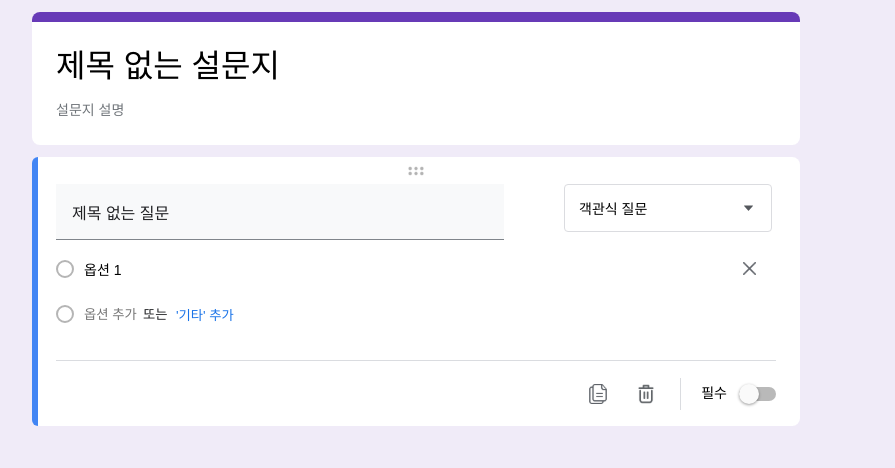
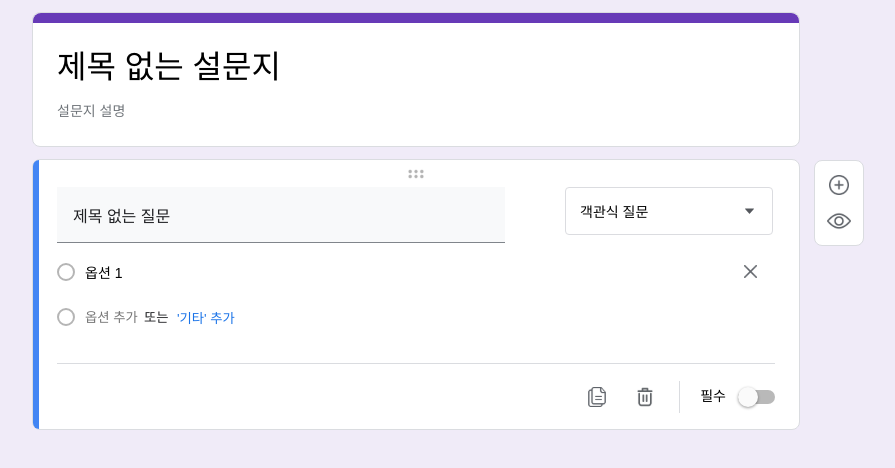
Before and after one commit to yyuli/google-form, a React (Create React App) app: page / in a window 1280 px wide. Shown: the top 468 px of the page, without its empty margins (224-1119 px from the left). Built offline with nearby package versions, Linux system fonts and the light colour scheme.

Commit message:
Feat: 질문 추가 기능 구현

```diff
--- a/src/components/QuestionBox/QuestionBox.jsx
+++ b/src/components/QuestionBox/QuestionBox.jsx
@@ -28,6 +28,8 @@ import {
   ToggleSwitchDiv,
   ToggleButtonSpan,
 } from "./QuestionBoxStyle";
+import NavigationBox from "../NavigationBox/NavigationBox";
+import QuestionItem from "../QuestionItem/QuestionItem";
 
 export default function QuestionBox() {
   const [isActiveTypeSelect, setIsActiveTypeSelect] = useState(false);
@@ -36,6 +38,15 @@ export default function QuestionBox() {
   const [questionItem, setQuestionItem] = useState("옵션 1");
   const [isQuestionListInputHovered, setIsQuestionListInputHovered] =
     useState(false);
+  const [items, setItems] = useState([]);
+  const addItem = () => {
+    const newItem = {
+      title: questionTitle,
+      items: [questionItem],
+    };
+
+    setItems([...items, newItem]);
+  };
   const handleQuestionTitleChange = (e) => {
     setQuestionTitle(e.target.value);
   };
@@ -43,7 +54,9 @@ export default function QuestionBox() {
     setQuestionItem(e.target.value);
   };
   return (
+    <>
       <QuestionBoxWrap>
+        <NavigationBox addItem={addItem} />
         <h2 className="a11y-hidden">질문</h2>
         <QuestionDragBtn />
         <SelectedBoxLeftColor />
@@ -87,7 +100,7 @@ export default function QuestionBox() {
             onMouseLeave={() => setIsQuestionListInputHovered(false)}
           >
             {isQuestionListInputHovered && <QuestionListDragBtn />}
-          <img src={circle} alt="빈 라디오 버튼"></img>
+            <img src={circle} alt="빈 라디오 버튼" />
             <AnimateQuestionListDiv>
               <QuestionListInput
                 type="text"
@@ -99,7 +112,7 @@ export default function QuestionBox() {
             <QuestionListRemoveBtn />
           </QuestionListDiv>
           <QuestionListDiv>
-          <img src={circle} alt="빈 라디오 버튼"></img>
+            <img src={circle} alt="빈 라디오 버튼" />
             <QuestionListAddInput placeholder="옵션 추가" />
             <QuestionListSpan>또는</QuestionListSpan>
             <QuestionListAddBtn>'기타' 추가</QuestionListAddBtn>
@@ -126,5 +139,9 @@ export default function QuestionBox() {
           </QuestionListIconDiv>
         </QuestionListSection>
       </QuestionBoxWrap>
+      {items.map((item, index) => (
+        <QuestionItem key={index} item={item} />
+      ))}
+    </>
   );
 }
--- a/src/components/QuestionBox/QuestionBoxStyle.jsx
+++ b/src/components/QuestionBox/QuestionBoxStyle.jsx
@@ -14,6 +14,7 @@ const QuestionBoxWrap = styled.article`
   box-sizing: border-box;
   margin-top: 12px;
   position: relative;
+  border: 1px solid #dadce0;
 `;
 const CommonDrag = css`
   cursor: move;
--- a/src/components/TitleBox/TitleBoxStyle.jsx
+++ b/src/components/TitleBox/TitleBoxStyle.jsx
@@ -9,6 +9,7 @@ const TitleBoxWrap = styled.article`
   border-radius: 8px;
   box-sizing: border-box;
   position: relative;
+  border: 1px solid #dadce0;
 `;
 const TitleBoxTopColor = styled.div`
   width: 100%;
```
Lines whose indentation alone changed are shown as unchanged.
